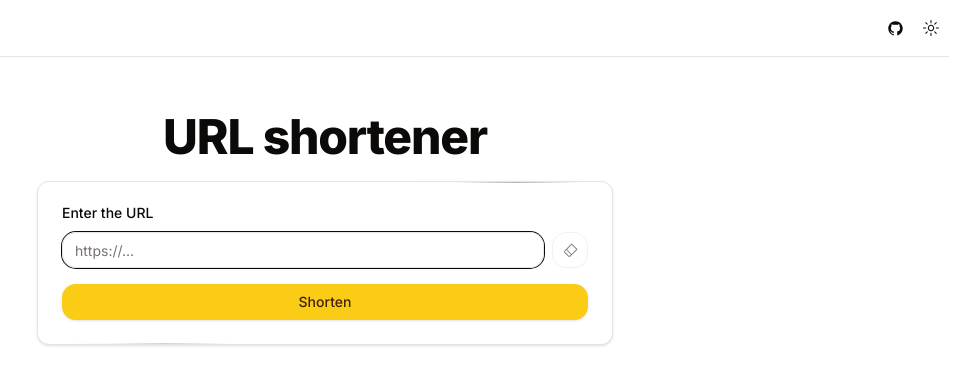
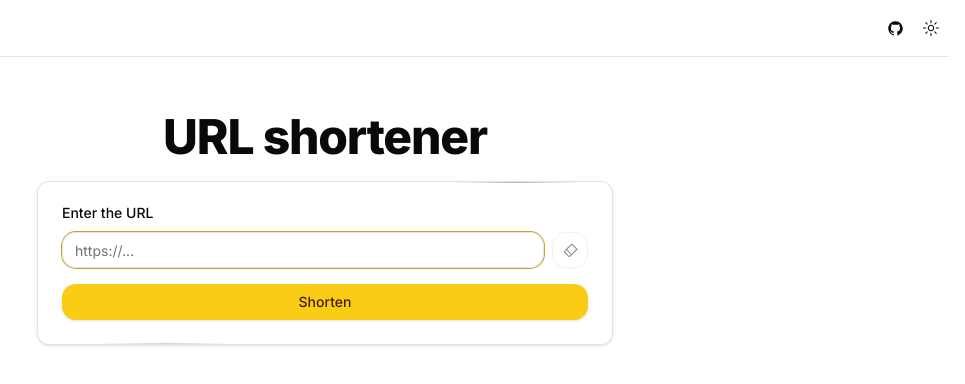
Before and after one commit to difagume/ct3app-acortador-url, a Next.js app: page /en in a window 1280 px wide. Shown: the top 384 px of the page, without its empty margins (315-1280 px from the left). Built offline with nearby package versions, Linux system fonts and the light colour scheme.

Commit message:
theme color

```diff
--- a/src/styles/globals.css
+++ b/src/styles/globals.css
@@ -5,50 +5,49 @@
 @layer base {
   :root {
     --background: 0 0% 100%;
-    --foreground: 20 14.3% 4.1%;
+    --foreground: 240 10% 3.9%;
     --card: 0 0% 100%;
-    --card-foreground: 20 14.3% 4.1%;
+    --card-foreground: 240 10% 3.9%;
     --popover: 0 0% 100%;
-    --popover-foreground: 20 14.3% 4.1%;
+    --popover-foreground: 240 10% 3.9%;
     --primary: 47.9 95.8% 53.1%;
     --primary-foreground: 26 83.3% 14.1%;
-    --secondary: 60 4.8% 95.9%;
-    --secondary-foreground: 24 9.8% 10%;
-    --muted: 60 4.8% 95.9%;
-    --muted-foreground: 25 5.3% 44.7%;
-    --accent: 60 4.8% 95.9%;
-    --accent-foreground: 24 9.8% 10%;
+    --secondary: 240 4.8% 95.9%;
+    --secondary-foreground: 240 5.9% 10%;
+    --muted: 240 4.8% 95.9%;
+    --muted-foreground: 240 3.8% 46.1%;
+    --accent: 240 4.8% 95.9%;
+    --accent-foreground: 240 5.9% 10%;
     --destructive: 0 84.2% 60.2%;
-    --destructive-foreground: 60 9.1% 97.8%;
-    --border: 20 5.9% 90%;
-    --input: 20 5.9% 90%;
-    --ring: 20 14.3% 4.1%;
+    --destructive-foreground: 0 0% 98%;
+    --border: 240 5.9% 90%;
+    --input: 240 5.9% 90%;
+    --ring: 47.9, 70.6%, 45.3%;
     --radius: 1rem;
   }
 
   .dark {
     --background: 20 14.3% 4.1%;
-    --foreground: 60 9.1% 97.8%;
-    --card: 20 14.3% 4.1%;
-    --card-foreground: 60 9.1% 97.8%;
-    --popover: 20 14.3% 4.1%;
-    --popover-foreground: 60 9.1% 97.8%;
+    --foreground: 0 0% 95%;
+    --card: 24 9.8% 10% / 70.2%;
+    --card-foreground: 0 0% 95%;
+    --popover: 0 0% 9%;
+    --popover-foreground: 0 0% 95%;
     --primary: 47.9 95.8% 53.1%;
     --primary-foreground: 26 83.3% 14.1%;
-    --secondary: 12 6.5% 15.1%;
-    --secondary-foreground: 60 9.1% 97.8%;
-    --muted: 12 6.5% 15.1%;
-    --muted-foreground: 24 5.4% 63.9%;
+    --secondary: 240 3.7% 15.9%;
+    --secondary-foreground: 0 0% 98%;
+    --muted: 0 0% 15%;
+    --muted-foreground: 240 5% 64.9%;
     --accent: 12 6.5% 15.1%;
-    --accent-foreground: 60 9.1% 97.8%;
+    --accent-foreground: 0 0% 98%;
     --destructive: 0 62.8% 30.6%;
-    --destructive-foreground: 60 9.1% 97.8%;
-    --border: 12 6.5% 15.1%;
-    --input: 12 6.5% 15.1%;
-    --ring: 35.5 91.7% 32.9%;
+    --destructive-foreground: 0 85.7% 97.3%;
+    --border: 240 3.7% 15.9%;
+    --input: 240 3.7% 15.9%;
+    --ring: 47.9 71.8% 29.2%;
   }
 }
-
 
 @layer base {
   * {
```
